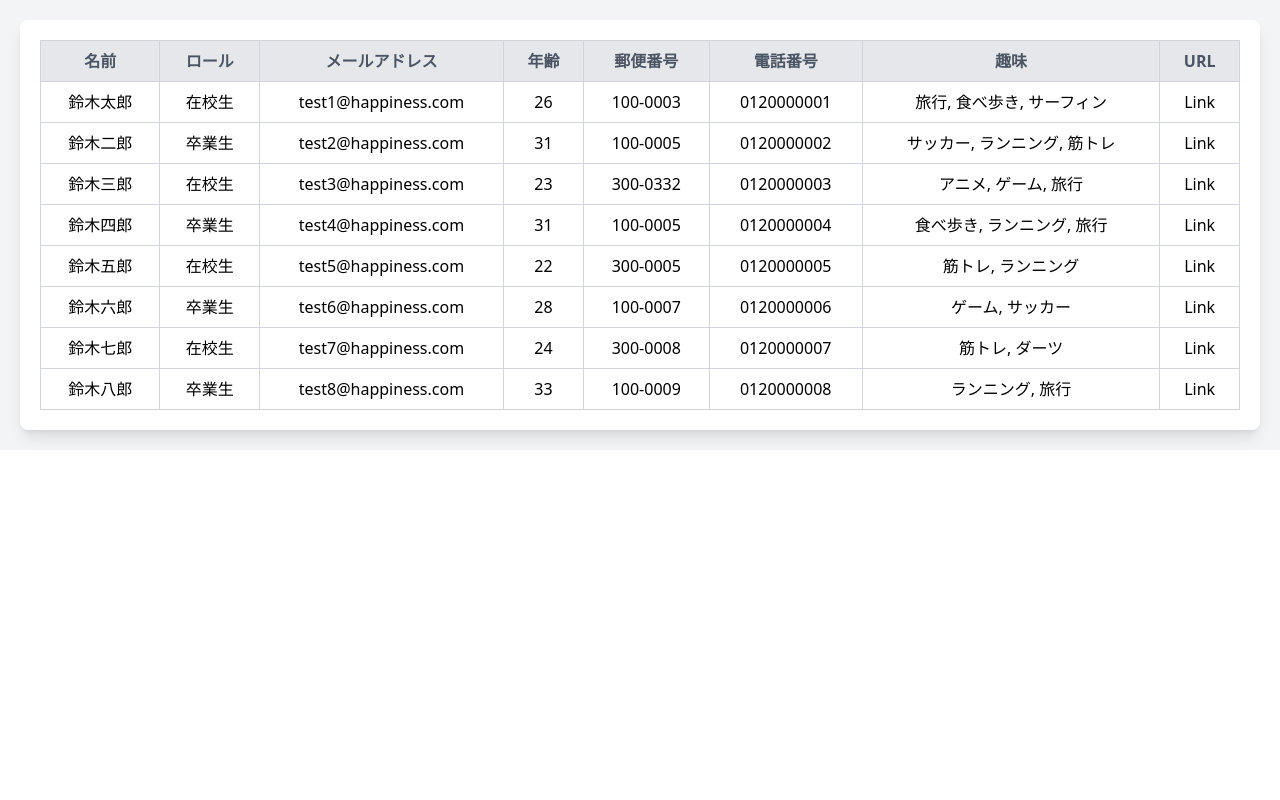
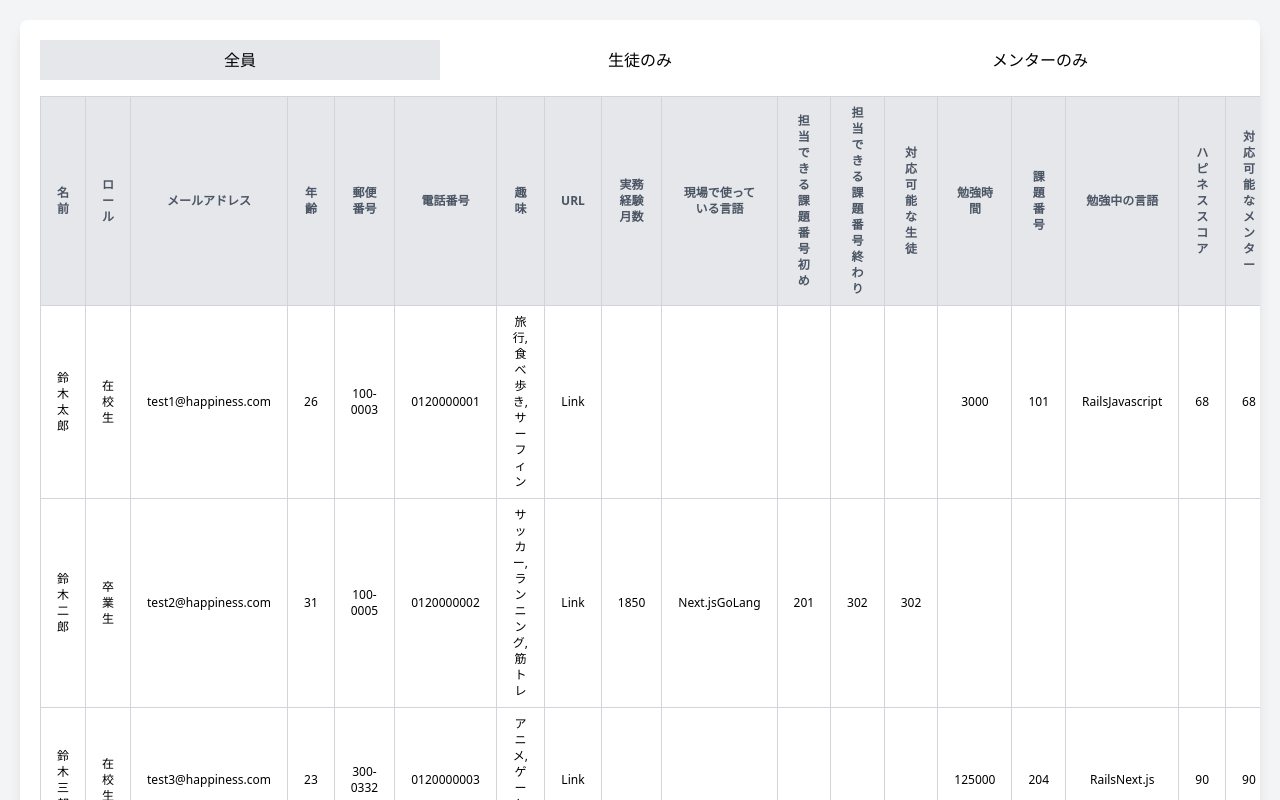
Before and after one commit to syunsuke-I/ts-practice, a React (Create React App) app: page / in a window 1280 px wide. Shown: the top 800 px of the page. Built offline with nearby package versions, Linux system fonts and the light colour scheme.

Commit message:
タブと連動

```diff
--- a/src/App.tsx
+++ b/src/App.tsx
@@ -1,4 +1,4 @@
-import React from 'react';
+import React, { useState } from 'react';
 import './App.css';
 
 function App() {
@@ -12,33 +12,100 @@ function App() {
     { id: 7, name: "鈴木七郎", role: "student", email: "test7@happiness.com", age: 24, postCode: "300-0008", phone: "0120000007", hobbies: ["筋トレ", "ダーツ"], url: "https://ggg.com", studyMinutes: 26900, taskCode: 401, studyLangs: ["PHP", "Rails"], score: 73 },
     { id: 8, name: "鈴木八郎", role: "mentor", email: "test8@happiness.com", age: 33, postCode: "100-0009", phone: "0120000008", hobbies: ["ランニング", "旅行"], url: "https://hhh.com", experienceDays: 6000, useLangs: ["Golang", "Rails"], availableStartCode: 301, availableEndCode: 505 },
   ]
+  const [activeTab, setActiveTab] = useState('all');
+  const filteredUsers = USER_LIST.filter(user => {
+    if (activeTab === 'all') return true; // 全員を表示
+    if (activeTab === 'student') return user.role === 'student'; // 生徒のみを表示
+    if (activeTab === 'mentor') return user.role === 'mentor'; // メンターのみを表示
+    return false;
+  });
+
   return (
     <div className="App bg-gray-100 p-5">
       <div className="container mx-auto bg-white shadow-lg rounded-lg overflow-hidden p-5">
+      <div className="flex mb-4">
+          <button
+            className={`flex-1 py-2 px-4 text-center ${activeTab === 'all' ? 'bg-gray-200' : ''}`}
+            onClick={() => setActiveTab('all')}
+          >
+            全員
+          </button>
+          <button
+            className={`flex-1 py-2 px-4 text-center ${activeTab === 'student' ? 'bg-gray-200' : ''}`}
+            onClick={() => setActiveTab('student')}
+          >
+            生徒のみ
+          </button>
+          <button
+            className={`flex-1 py-2 px-4 text-center ${activeTab === 'mentor' ? 'bg-gray-200' : ''}`}
+            onClick={() => setActiveTab('mentor')}
+          >
+            メンターのみ
+          </button>
+        </div>
         <table className="table-auto w-full">
           <thead className="bg-gray-200">
             <tr>
-              <th className="border border-gray-300 px-4 py-2 text-gray-600">名前</th>
-              <th className="border border-gray-300 px-4 py-2 text-gray-600">ロール</th>
-              <th className="border border-gray-300 px-4 py-2 text-gray-600">メールアドレス</th>
-              <th className="border border-gray-300 px-4 py-2 text-gray-600">年齢</th>
-              <th className="border border-gray-300 px-4 py-2 text-gray-600">郵便番号</th>
-              <th className="border border-gray-300 px-4 py-2 text-gray-600">電話番号</th>
-              <th className="border border-gray-300 px-4 py-2 text-gray-600">趣味</th>
-              <th className="border border-gray-300 px-4 py-2 text-gray-600">URL</th>
+              <th className="border border-gray-300 px-4 py-2  text-gray-600 text-xs">名前</th>
+              <th className="border border-gray-300 px-4 py-2  text-gray-600 text-xs">ロール</th>
+              <th className="border border-gray-300 px-4 py-2  text-gray-600 text-xs">メールアドレス</th>
+              <th className="border border-gray-300 px-4 py-2  text-gray-600 text-xs">年齢</th>
+              <th className="border border-gray-300 px-4 py-2  text-gray-600 text-xs">郵便番号</th>
+              <th className="border border-gray-300 px-4 py-2  text-gray-600 text-xs">電話番号</th>
+              <th className="border border-gray-300 px-4 py-2  text-gray-600 text-xs">趣味</th>
+              <th className="border border-gray-300 px-4 py-2  text-gray-600 text-xs">URL</th>
+              {activeTab !== 'student' && (
+                <>
+                <th className="border border-gray-300 px-4 py-2  text-gray-600 text-xs">実務経験月数</th>
+                <th className="border border-gray-300 px-4 py-2  text-gray-600 text-xs">現場で使っている言語</th>
+                <th className="border border-gray-300 px-4 py-2  text-gray-600 text-xs">担当できる課題番号初め</th>
+                <th className="border border-gray-300 px-4 py-2  text-gray-600 text-xs">担当できる課題番号終わり</th>
+                <th className="border border-gray-300 px-4 py-2  text-gray-600 text-xs">対応可能な生徒</th>
+              </>
+              )}
+              {activeTab !== 'mentor' && (
+                <>
+                <th className="border border-gray-300 px-4 py-2  text-gray-600 text-xs">勉強時間</th>
+                <th className="border border-gray-300 px-4 py-2  text-gray-600 text-xs">課題番号</th>
+                <th className="border border-gray-300 px-4 py-2  text-gray-600 text-xs">勉強中の言語</th>
+                <th className="border border-gray-300 px-4 py-2  text-gray-600 text-xs">ハピネススコア</th>
+                <th className="border border-gray-300 px-4 py-2  text-gray-600 text-xs">対応可能なメンター</th>
+              </>
+
+              )}
             </tr>
           </thead>
           <tbody>
-            {USER_LIST.map(user => (
+            {filteredUsers.map(user => (
               <tr key={user.id}>
-                <td className="border border-gray-300 px-4 py-2">{user.name}</td>
-                <td className="border border-gray-300 px-4 py-2">{user.role === 'mentor' ? '卒業生' : '在校生'}</td>
-                <td className="border border-gray-300 px-4 py-2">{user.email}</td>
-                <td className="border border-gray-300 px-4 py-2">{user.age}</td>
-                <td className="border border-gray-300 px-4 py-2">{user.postCode}</td>
-                <td className="border border-gray-300 px-4 py-2">{user.phone}</td>
-                <td className="border border-gray-300 px-4 py-2">{user.hobbies.join(', ')}</td>
-                <td className="border border-gray-300 px-4 py-2"><a href={user.url} target="_blank" rel="noopener noreferrer">Link</a></td>
+                <td className="border border-gray-300 px-4 py-2 text-xs">{user.name}</td>
+                <td className="border border-gray-300 px-4 py-2 text-xs">{user.role === 'mentor' ? '卒業生' : '在校生'}</td>
+                <td className="border border-gray-300 px-4 py-2 text-xs">{user.email}</td>
+                <td className="border border-gray-300 px-4 py-2 text-xs">{user.age}</td>
+                <td className="border border-gray-300 px-4 py-2 text-xs">{user.postCode}</td>
+                <td className="border border-gray-300 px-4 py-2 text-xs">{user.phone}</td>
+                <td className="border border-gray-300 px-4 py-2 text-xs">{user.hobbies.join(', ')}</td>
+                <td className="border border-gray-300 px-4 py-2 text-xs"><a href={user.url} target="_blank" rel="noopener noreferrer">Link</a></td>
+                {activeTab !== 'student' && (
+                  <>
+                  <td className="border border-gray-300 px-4 py-2 text-xs">{user.experienceDays}</td>
+                  <td className="border border-gray-300 px-4 py-2 text-xs">{user.useLangs}</td>
+                  <td className="border border-gray-300 px-4 py-2 text-xs">{user.availableStartCode}</td>
+                  <td className="border border-gray-300 px-4 py-2 text-xs">{user.availableEndCode}</td>
+                  {/* 対応可能な生徒<*/}
+                  <td className="border border-gray-300 px-4 py-2 text-xs">{user.availableEndCode}</td>
+                </>
+                )}
+                {activeTab !== 'mentor' && (
+                  <>
+                  <td className="border border-gray-300 px-4 py-2 text-xs">{user.studyMinutes}</td>
+                  <td className="border border-gray-300 px-4 py-2 text-xs">{user.taskCode}</td>
+                  <td className="border border-gray-300 px-4 py-2 text-xs">{user.studyLangs}</td>
+                  <td className="border border-gray-300 px-4 py-2 text-xs">{user.score}</td>
+                  {/* 対応可能なメンター */}
+                  <td className="border border-gray-300 px-4 py-2 text-xs">{user.score}</td>
+                </>
+                )}
               </tr>
             ))}
           </tbody>
```
